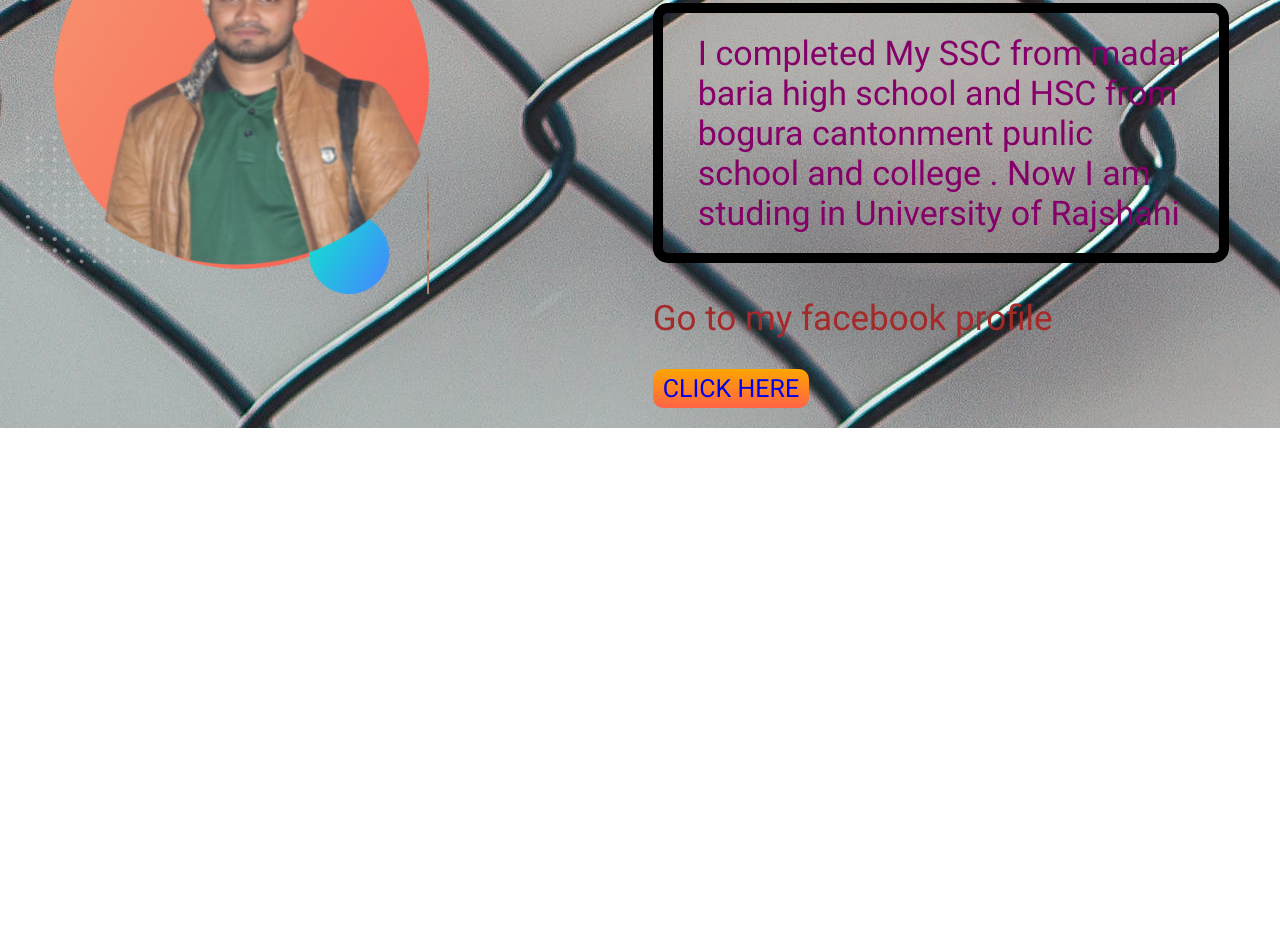
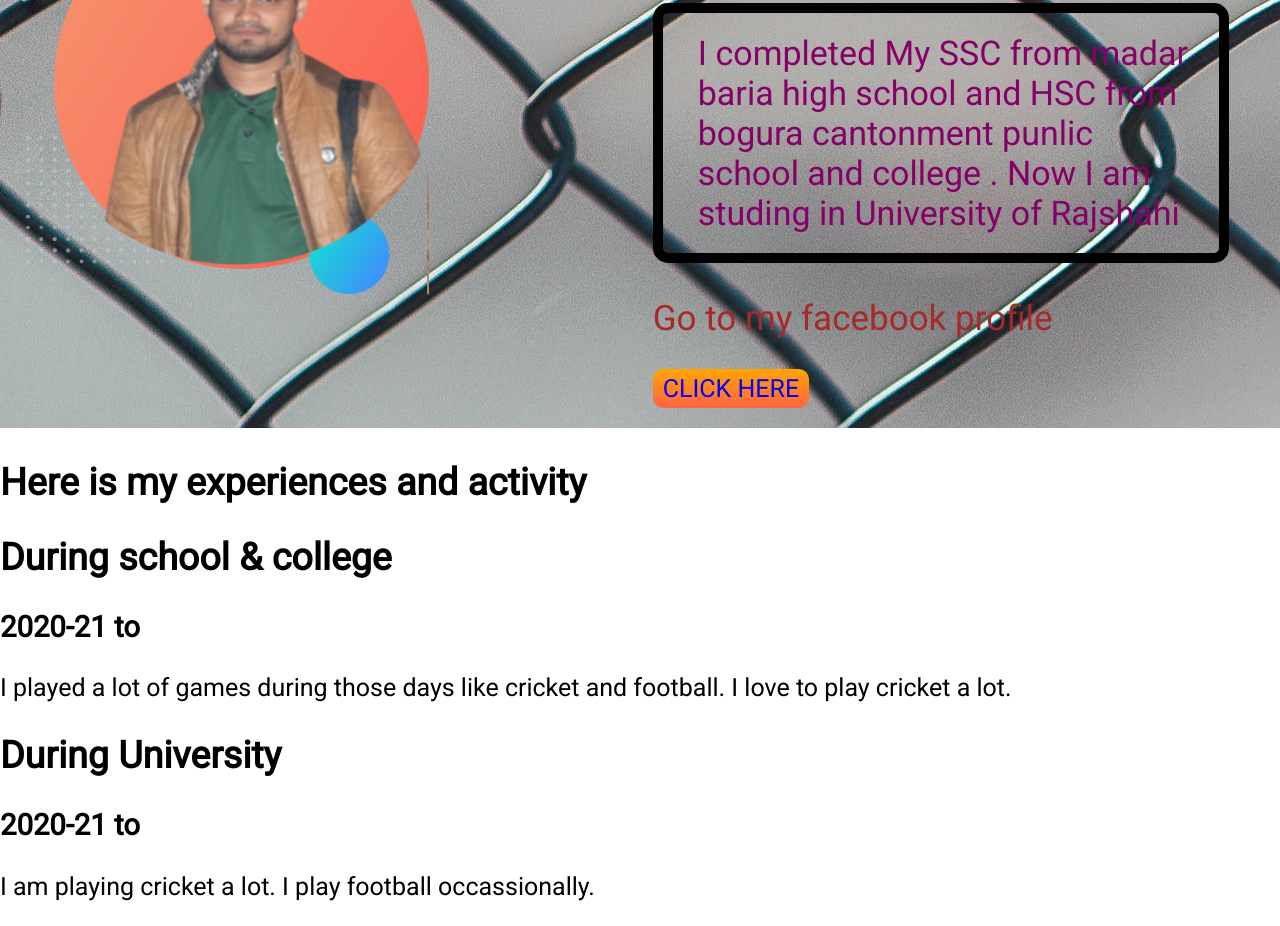
Before and after one commit to rahatmahmud12/My-second-portfolio, a plain HTML site: page index.html in a window 1280 px wide. Shown: the part 653-1579 px from the top of the page. Before the commit the page ends 1081 px from the top, so only its background shows below. Drawn offline with Linux system fonts and the light colour scheme.

Commit message:
added post commit

```diff
--- a/index.html
+++ b/index.html
@@ -44,6 +44,26 @@
         </div>
     </section>
 
+    <section class="trd-sec">
+        <div>
+            <h1>Here is my experiences and activity</h1>
+        </div>
+        <div>
+            <h2>During school & college</h2>
+            <h3>2020-21 to</h3>
+            <p>I played a lot of games during those days like cricket and football. I love to play cricket a lot.</p>
+        </div>
+        <div>
+            <h2>
+                During University
+            </h2>
+            <h3>2020-21 to</h3>
+            <p>
+                I am playing cricket a lot. I play football occassionally.
+            </p>
+        </div>
+    </section>
+
 </body>
 
 </html>
```
